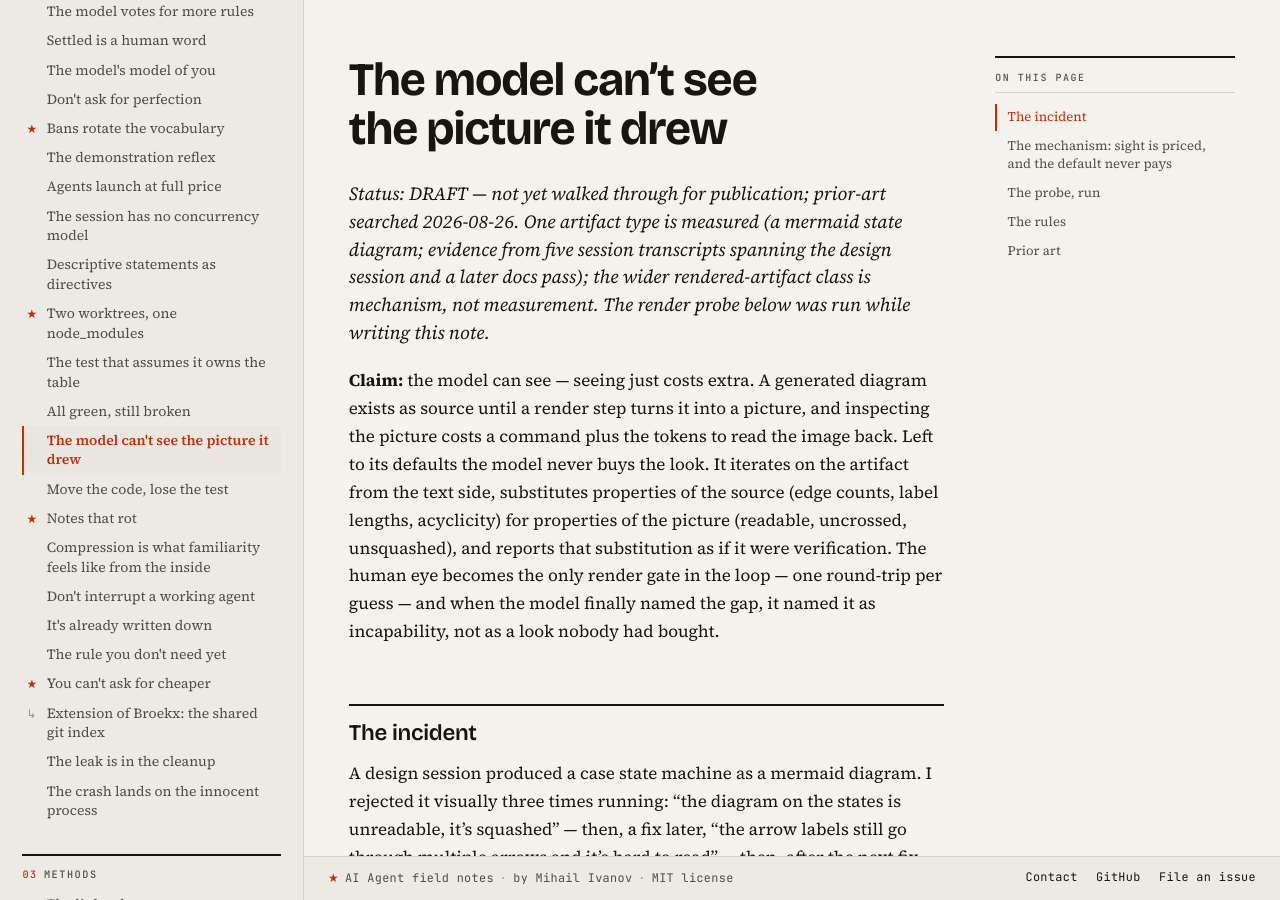
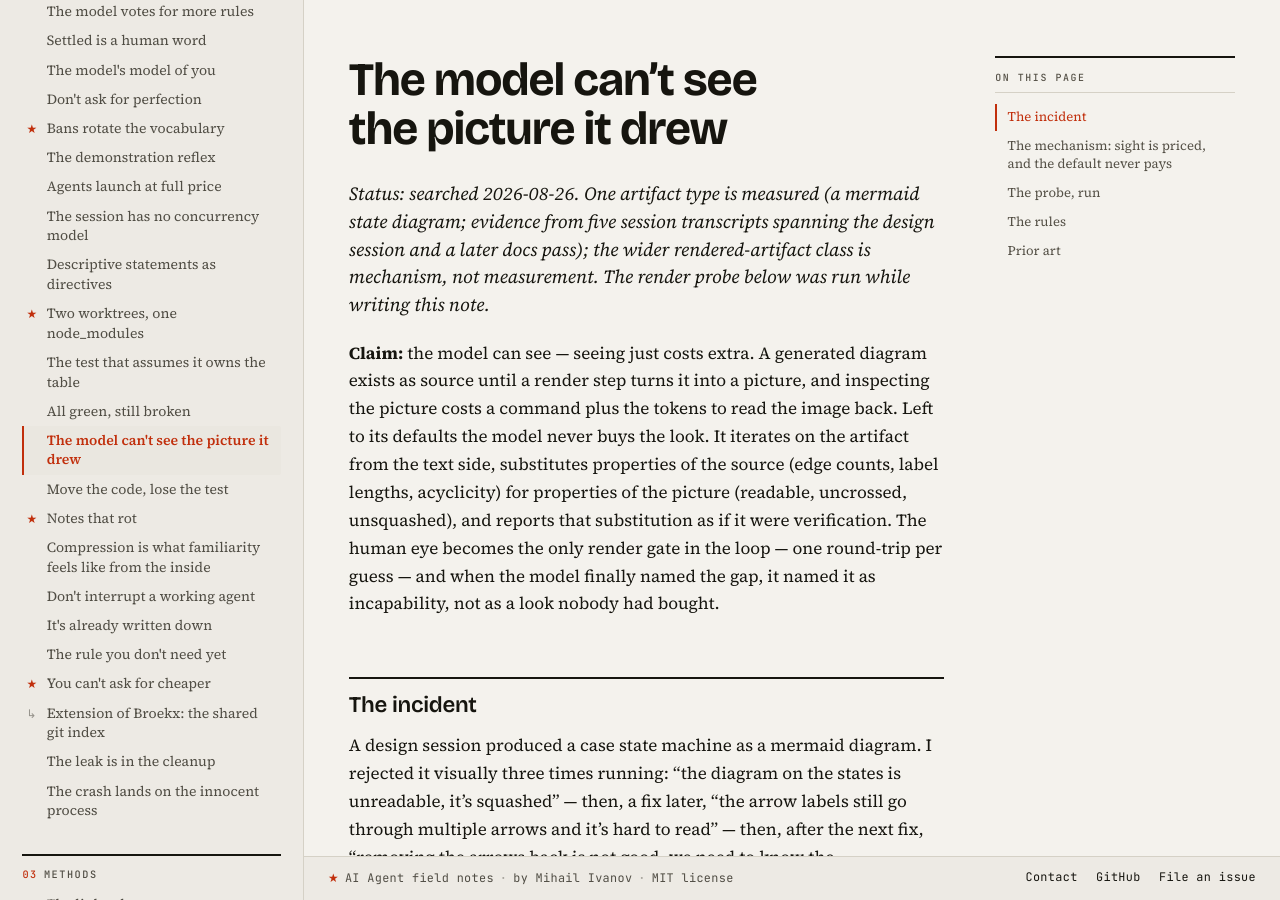
Before and after one commit to mivanov93/ai-agent-field-notes, a Jekyll site: the page built from the-model-cant-see-the-picture-it-drew.md, in a window 1280 px wide and 900 px high. Built offline with Jekyll 4.4.1, drawn with Linux system fonts in a browser that asks for light colours; our own code applies the rules of GitHub Pages for plain Markdown files.

Commit message:
the model can't see the picture it drew: accepted — out of draft, no star

```diff
--- a/the-model-cant-see-the-picture-it-drew.md
+++ b/the-model-cant-see-the-picture-it-drew.md
@@ -1,7 +1,6 @@
 # The model can't see the picture it drew
 
-*Status: DRAFT — not yet walked through for publication; prior-art
-searched 2026-08-26. One artifact type is measured (a mermaid state diagram; evidence
+*Status: searched 2026-08-26. One artifact type is measured (a mermaid state diagram; evidence
 from five session transcripts spanning the design session and a later
 docs pass); the wider rendered-artifact class is mechanism, not
 measurement. The render probe below was run while writing this note.*
```
Also changed, not shown: README.md (+1 -1 lines).
